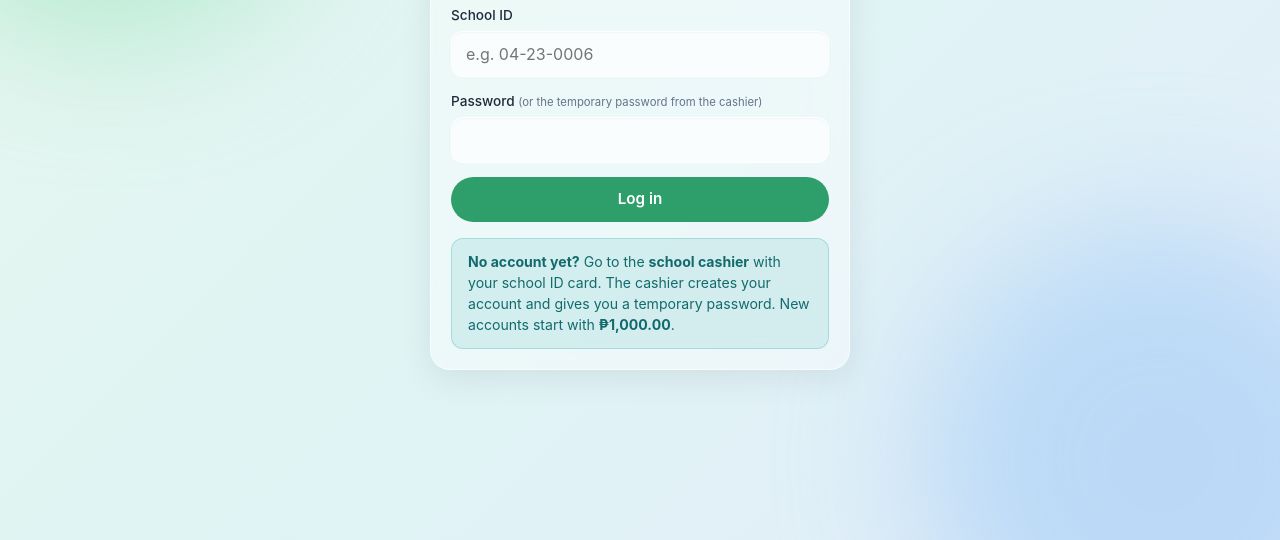
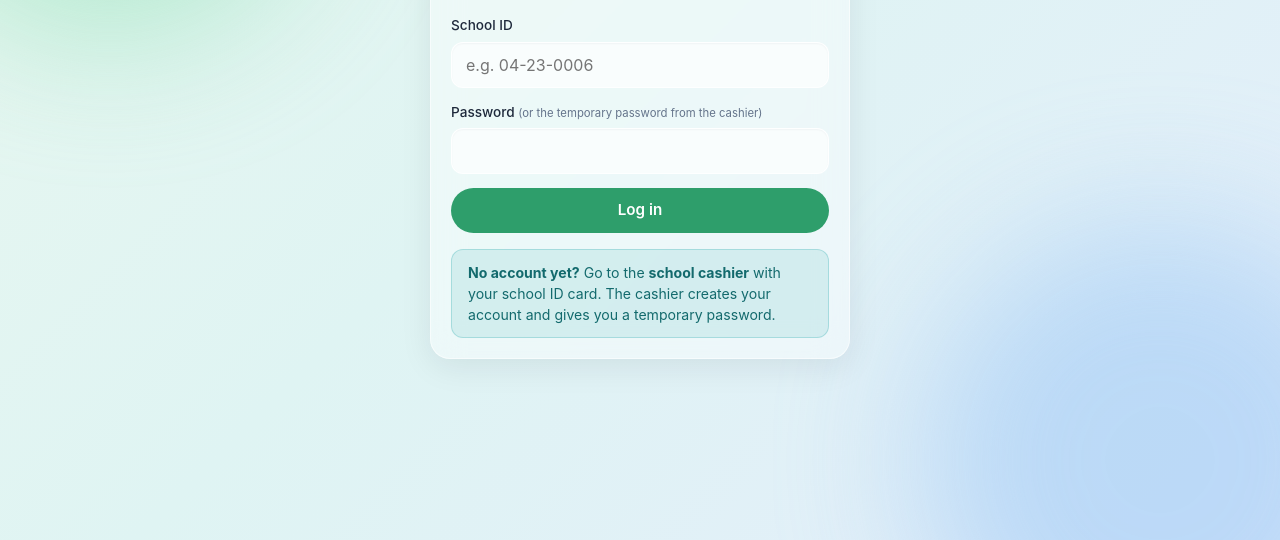
Before and after one commit to potpothayee-design/student-side, a website: page public/login.html in a window 1280 px wide. Shown: the part 260-800 px from the top of the page. Drawn offline with Linux system fonts and the light colour scheme; no server answers.

Commit message:
Update login.html

```diff
--- a/public/login.html
+++ b/public/login.html
@@ -28,7 +28,7 @@
 
       <div class="alert info" style="margin-top:16px;font-size:0.88rem">
         <b>No account yet?</b> Go to the <b>school cashier</b> with your school ID card. The cashier creates your
-        account and gives you a temporary password. New accounts start with <b>₱1,000.00</b>.
+        account and gives you a temporary password.
       </div>
 
 
```
